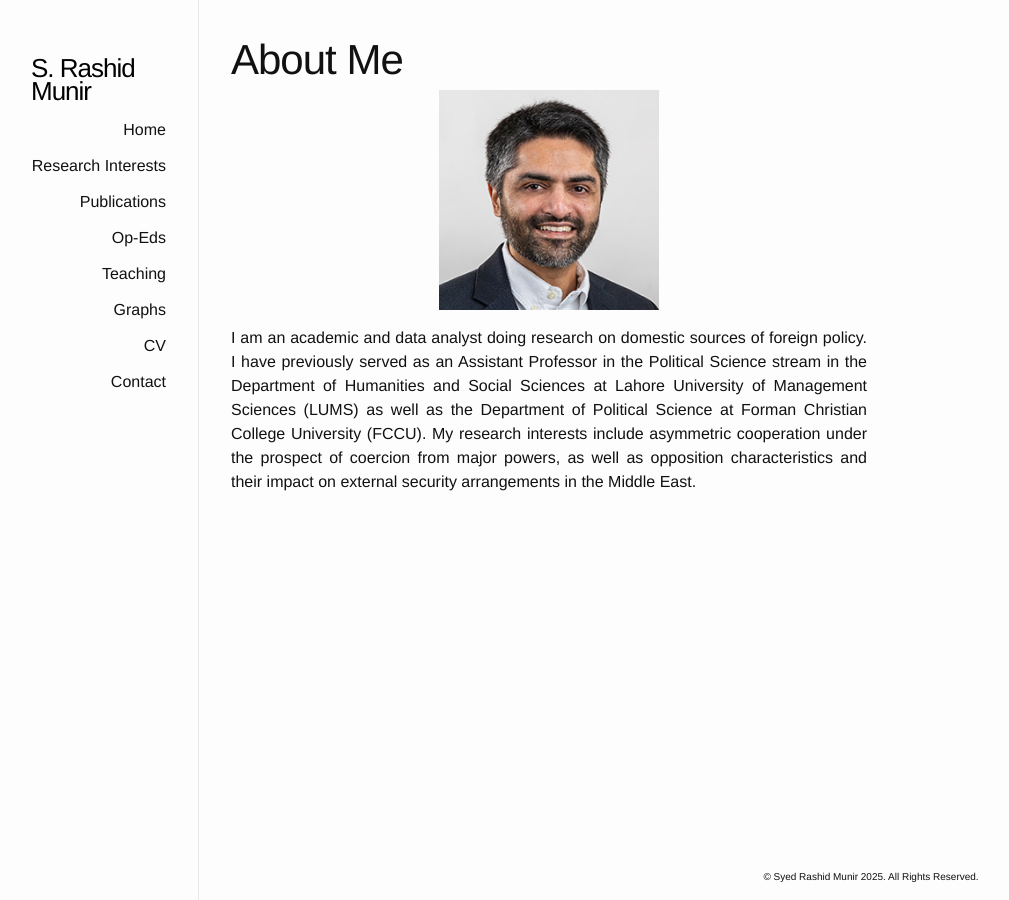
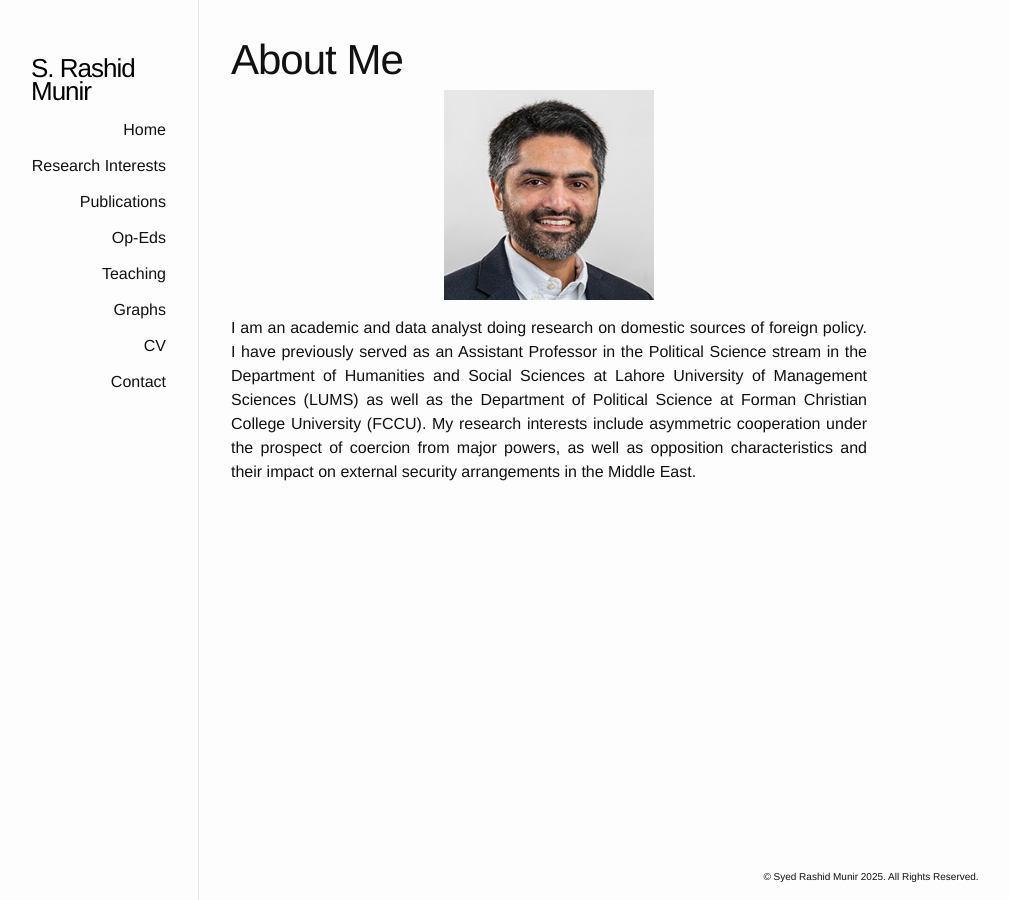
Before and after one commit to srmunir/srmunir.github.io, a Jekyll site: the page built from index.html, in a window 1280 px wide. Shown: the whole page, without its empty margins (191-1200 px from the left). Built offline with Jekyll 4.4.1, drawn with Linux system fonts in a browser that asks for light colours.

Commit message:
Update index.html

```diff
--- a/index.html
+++ b/index.html
@@ -8,7 +8,7 @@
 
 
 <div class="post-excerpt">
-<center><img src="photos/profile5.jpg" class="centerImage" alt="Profile" aligh="middle" height="220" width="220"></center>
+<center><img src="photos/profile5.jpg" class="centerImage" alt="Profile" aligh="middle" height="210" width="210"></center>
       <p></p>
 
 <p align="justify">I am an academic and data analyst doing research on domestic sources of foreign policy. I have previously served as an Assistant Professor in the Political Science stream in the Department of Humanities and Social Sciences at Lahore University of Management Sciences (LUMS) as well as the Department of Political Science at Forman Christian College University (FCCU). My research interests include asymmetric cooperation under the prospect of coercion from major powers, as well as opposition characteristics and their impact on external security arrangements in the Middle East.</p>
```
